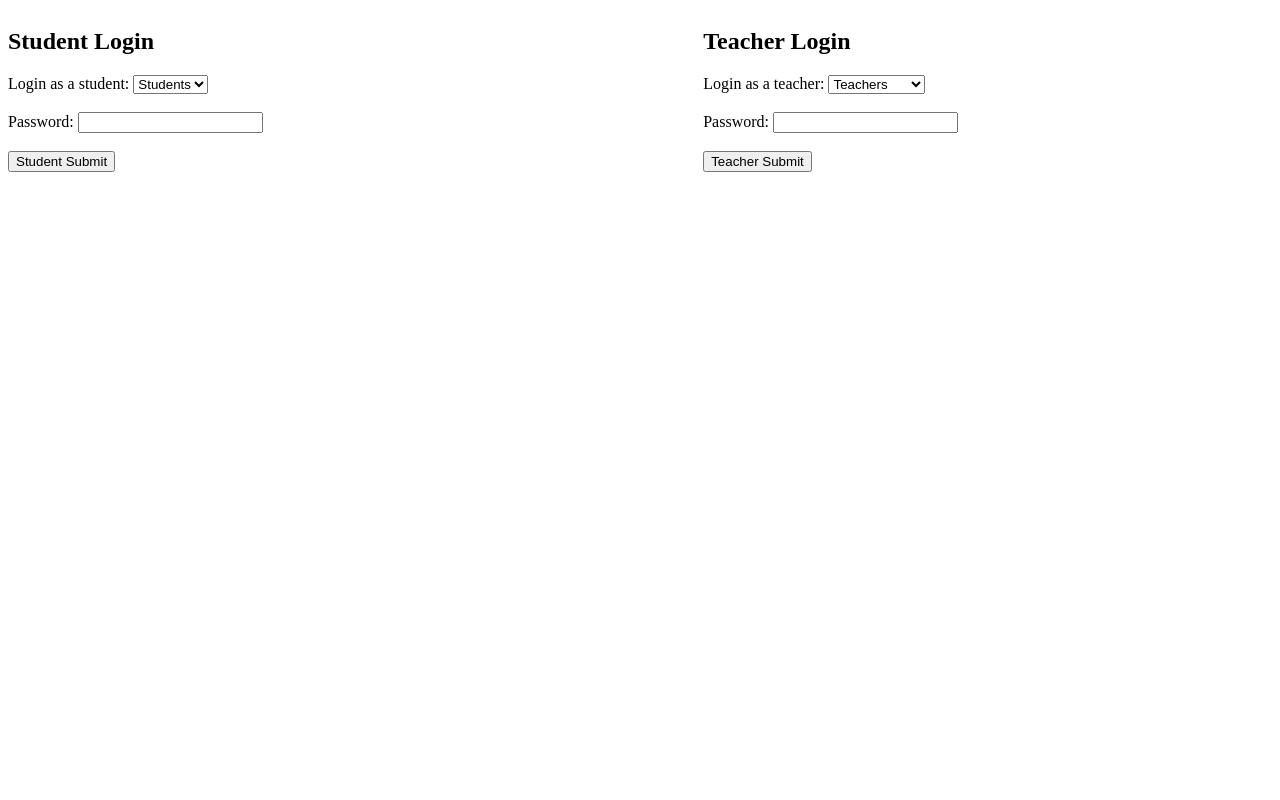
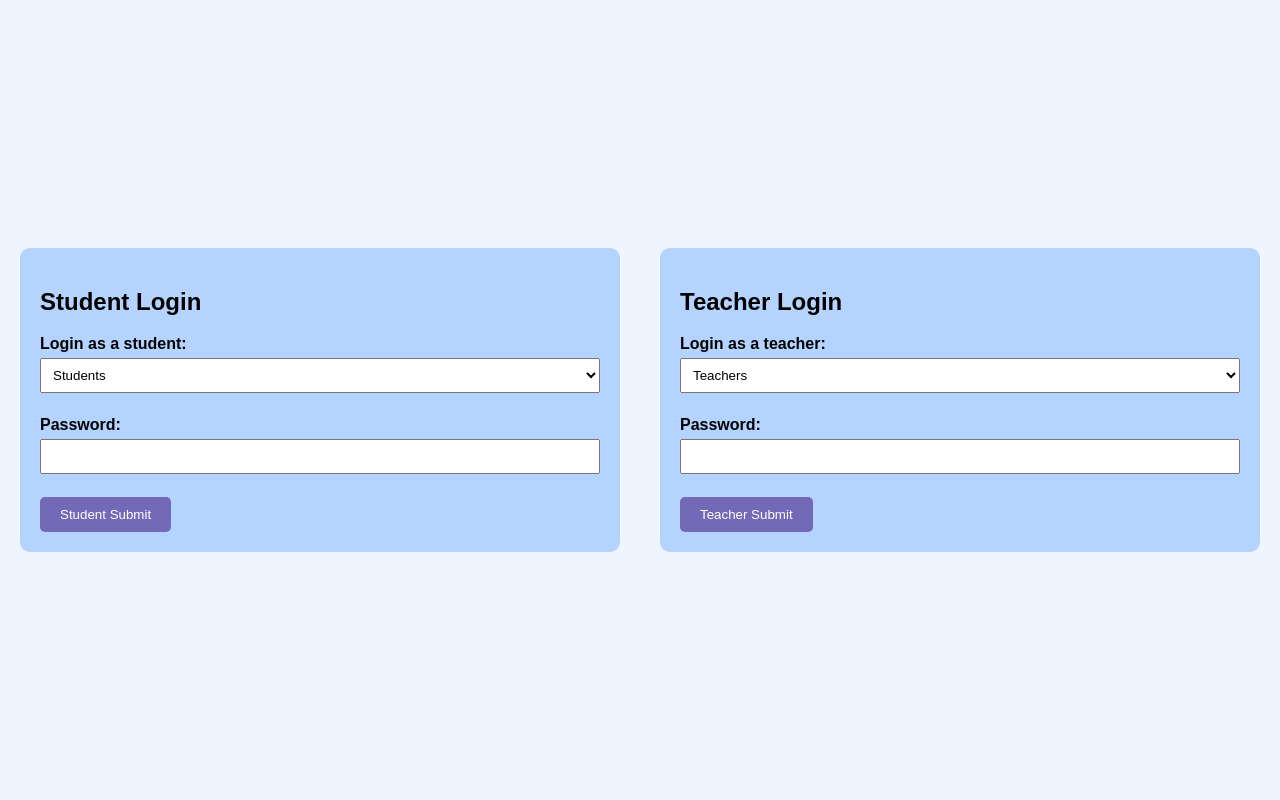
Before and after one commit to 4lan-R/Attendance-tracker, a Flask app: page / in a window 1280 px wide. Run offline with Flask 3, Linux system fonts and the light colour scheme.

Commit message:
modified:   templates/index.html added CSS for this file

```diff
--- a/templates/index.html
+++ b/templates/index.html
@@ -3,10 +3,54 @@
 <head>
     <meta charset="UTF-8">
     <meta name="viewport" content="width=device-width, initial-scale=1.0">
-    <title>Attendance Tracker</title>
+    <title>User Selection</title>
+    <style>
+        /* CSS for styling */
+        body {
+            font-family: Arial, sans-serif;
+            background-color: #EEF5FF;
+            height: 100vh;
+            margin: 0;
+            display: flex;
+            justify-content: center;
+            align-items: center;
+        }
+
+        .login-container {
+            width: 45%;
+            margin: 20px;
+            background-color: #B4D4FF;
+            padding: 20px;
+            border-radius: 10px;
+        }
+
+        label {
+            font-weight: bold;
+        }
+
+        input[type="password"], select {
+            width: 100%;
+            padding: 8px;
+            margin: 5px 0;
+            box-sizing: border-box;
+        }
+
+        input[type="submit"] {
+            background-color: #7469B6;
+            color: white;
+            padding: 10px 20px;
+            border: none;
+            cursor: pointer;
+            border-radius: 5px;
+        }
+
+        input[type="submit"]:hover {
+            background-color: #176B87;
+        }
+    </style>
 </head>
 <body>
-    <div style="float: left; width: 45%;">
+    <div class="login-container">
         <h2>Student Login</h2>
         <form action="/student_track" method="post">
             <label for="student_users">Login as a student:</label>
@@ -17,6 +61,15 @@
                 <option value="Fasil">Fasil</option>
                 <!-- Add more options for students here -->
                 <option value="Navin">Navin</option>
+                <option value="Ashik">Ashik</option>
+                <option value="Rimil">Rimil</option>
+                <option value="Veena">Veena</option>
+                <option value="Joel">Joel</option>
+                <option value="Shamseer">Shamseer</option>
+                <option value="Akshaya">Akshaya</option>
+                <option value="Anujith">Anujith</option>
+                <option value="Shahariyas">Shahariyas</option>
+                <option value="Fazin">Fazin</option>
             </select>
             <br><br>
             <label for="student_password">Password:</label>
@@ -26,17 +79,14 @@
         </form>
     </div>
 
-    <div style="float: right; width: 45%;">
+    <div class="login-container">
         <h2>Teacher Login</h2>
         <form action="/teacher_track" method="post">
             <label for="teacher_users">Login as a teacher:</label>
             <select id="teacher_users" name="teacher_users" required>
                 <option value="">Teachers</option>
-                <option value="Sabira k">sabira k</option>
-                <option value="Vidhya tk">vidhya tk</option>
-                <option value="Faseela">faseela</option>
-                <!-- Add more options for teachers here -->
-                <option value="teacher10">lakshmi sree</option>
+                <option value="Deep_learning">Sabira K</option>
+                <option value="Data_mining">Vidhya TK</option>
             </select>
             <br><br>
             <label for="teacher_password">Password:</label>
@@ -45,7 +95,5 @@
             <input type="submit" value="Teacher Submit">
         </form>
     </div>
-
-    <div style="clear: both;"></div>
 </body>
 </html>
```
